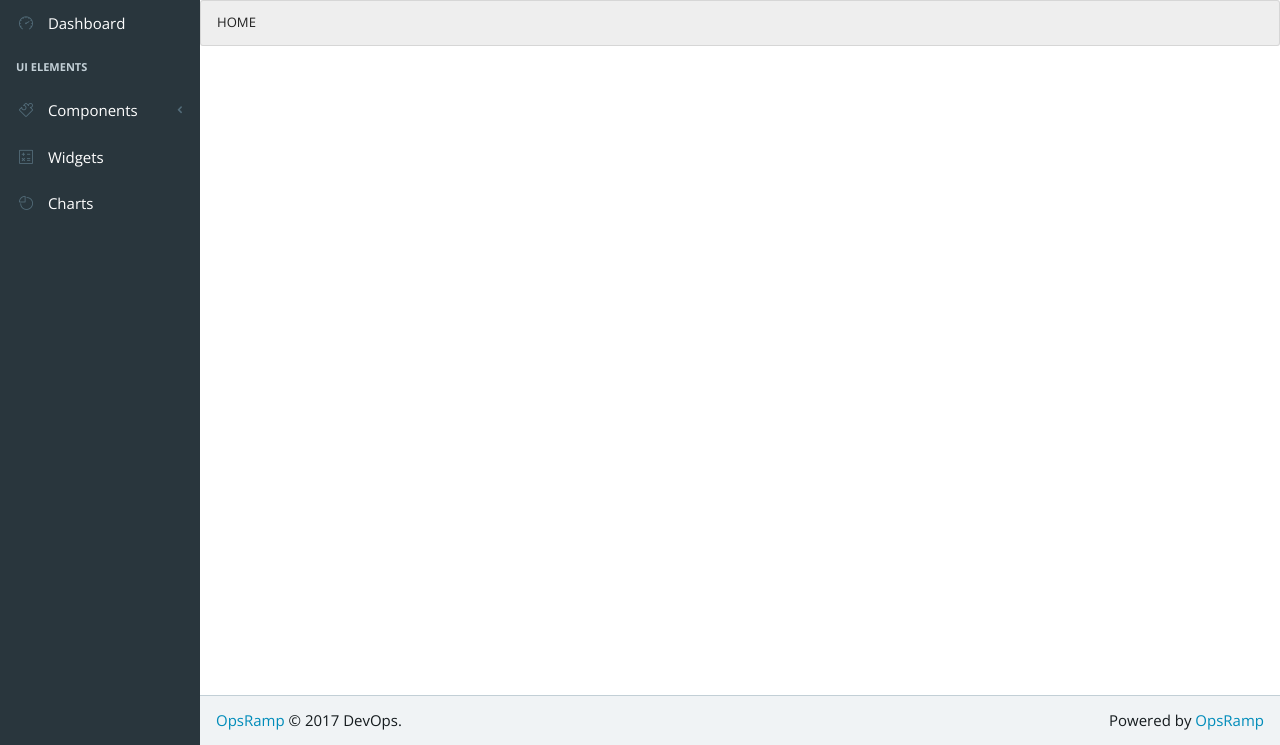
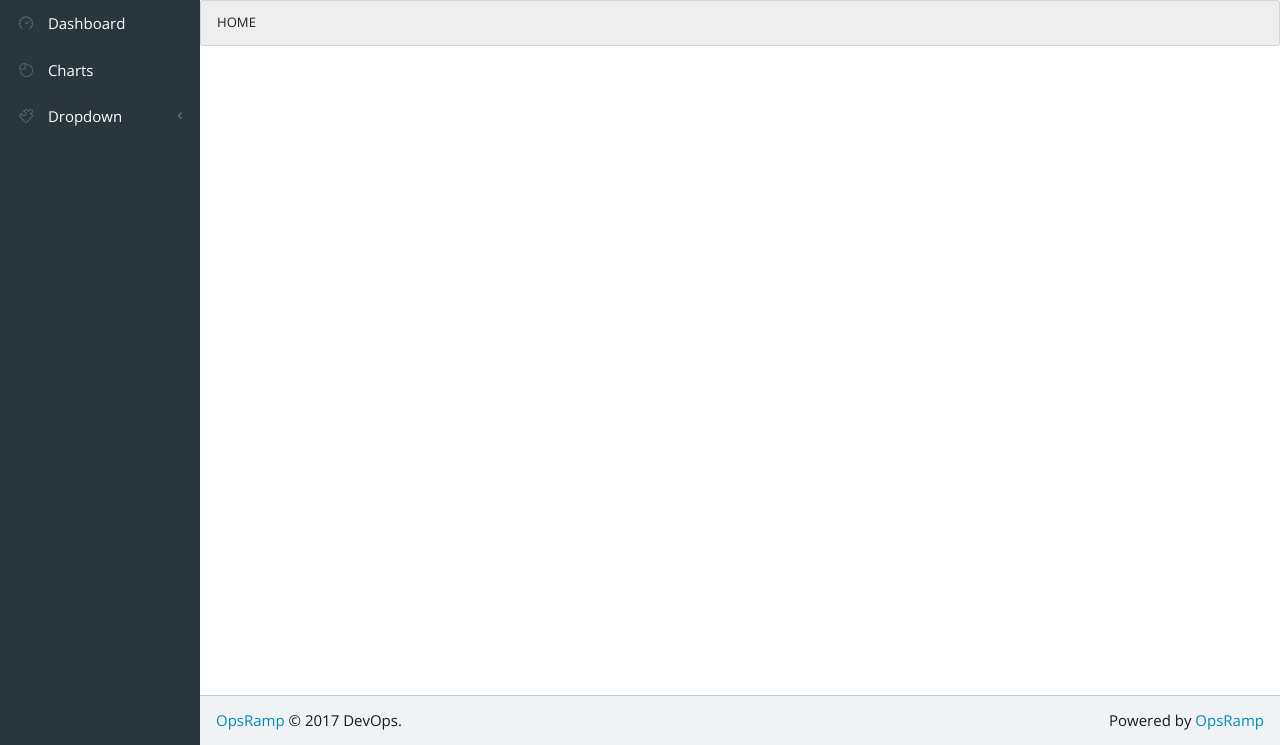
Before and after one commit to SarathBabuG/opsrep, a Django app: page / in a window 1280 px wide. Shown: the part 55-800 px from the top of the page. Run offline with Django 3.2, Linux system fonts and the light colour scheme; data that the repository does not hold is empty; some libraries are stand-ins or nearby versions.

Commit message:
Added 404 page not found

```diff
--- a/dashboards/templates/decorator/leftmenu.html
+++ b/dashboards/templates/decorator/leftmenu.html
@@ -5,29 +5,27 @@
                 <a class="nav-link" href="/charts"><i class="icon-speedometer"></i> Dashboard <!--  <span class="badge badge-primary">NEW</span> --> </a>
                 </li>
 
+                <!--
                 <li class="nav-title">
                 UI Elements
                 </li>
-
-                <li class="nav-item nav-dropdown">
-                    <a class="nav-link nav-dropdown-toggle" href="#" ><i class="icon-puzzle"></i> Components</a>
-                    <ul class="nav-dropdown-items">
-                        <li class="nav-item">
-                            <a class="nav-link" href="components/buttons.html"><i class="icon-puzzle"></i> Buttons</a>
-                        </li>
-                        <li class="nav-item">
-                            <a class="nav-link" href="components/social-buttons.html"><i class="icon-puzzle"></i> Social Buttons</a>
-                        </li>
-                    </ul>
-                </li>
-
-                <li class="nav-item">
-                    <a class="nav-link" href="#"><i class="icon-calculator"></i> Widgets</a>
-                </li>
+                -->
 
                 <li class="nav-item">
                     <a class="nav-link" href="/charts2" ><i class="icon-pie-chart"></i> Charts</a>
                 </li>
+
+                <li class="nav-item nav-dropdown">
+                    <a class="nav-link nav-dropdown-toggle" href="#" ><i class="icon-puzzle"></i> Dropdown</a>
+                    <ul class="nav-dropdown-items">
+                        <li class="nav-item">
+                            <a class="nav-link" href="components/buttons.html"><i class="icon-puzzle"></i> 1</a>
+                        </li>
+                        <li class="nav-item">
+                            <a class="nav-link" href="components/social-buttons.html"><i class="icon-puzzle"></i> 2</a>
+                        </li>
+                    </ul>
+                </li>
             </ul>
             </nav>
         </div>
--- a/dashboards/templates/views/404.html
+++ b/dashboards/templates/views/404.html
@@ -31,6 +31,7 @@
           <h4 class="pt-3">Oops! You're lost.</h4>
           <p class="text-muted">The page you are looking for was not found.</p>
         </div>
+        <!--
         <div class="input-prepend input-group">
           <span class="input-group-addon"><i class="fa fa-search"></i></span>
           <input id="prependedInput" class="form-control" size="16" type="text" placeholder="What are you looking for?">
@@ -38,6 +39,7 @@
             <button class="btn btn-info" type="button">Search</button>
           </span>
         </div>
+         -->
       </div>
     </div>
   </div>
--- a/dashboards/urls.py
+++ b/dashboards/urls.py
@@ -22,5 +22,6 @@ urlpatterns = [
 
     url(r'^charts2', views.charts2, name='charts2'),
     url(r'^charts', views.charts, name='charts'),
+    url(r'^page404', views.page404, name='page404'),
 
 ]
--- a/dashboards/views.py
+++ b/dashboards/views.py
@@ -1,6 +1,6 @@
 #!/usr/bin/env python3
 
-from django.shortcuts import render #, render_to_response
+from django.shortcuts import render, render_to_response
 from datetime import date
 import calendar
 
@@ -72,3 +72,6 @@ def charts(request):
 def charts2(request):
     context = manager.pstats()
     return render(request, 'views/charts2.html', context)
+
+def page404(request):
+    return  render_to_response('views/404.html')
--- a/static/dashboard/js/app.js
+++ b/static/dashboard/js/app.js
@@ -7,7 +7,7 @@
   //required when $.ajaxLoad = true
   $.defaultPage = ''; //'main.html';
   $.subPagesDirectory = ''; //'views/';
-  $.page404 = 'views/404.html';
+  $.page404 = '/page404';
   $.mainContent = $('#ui-view');
 
   //Main navigation
```
